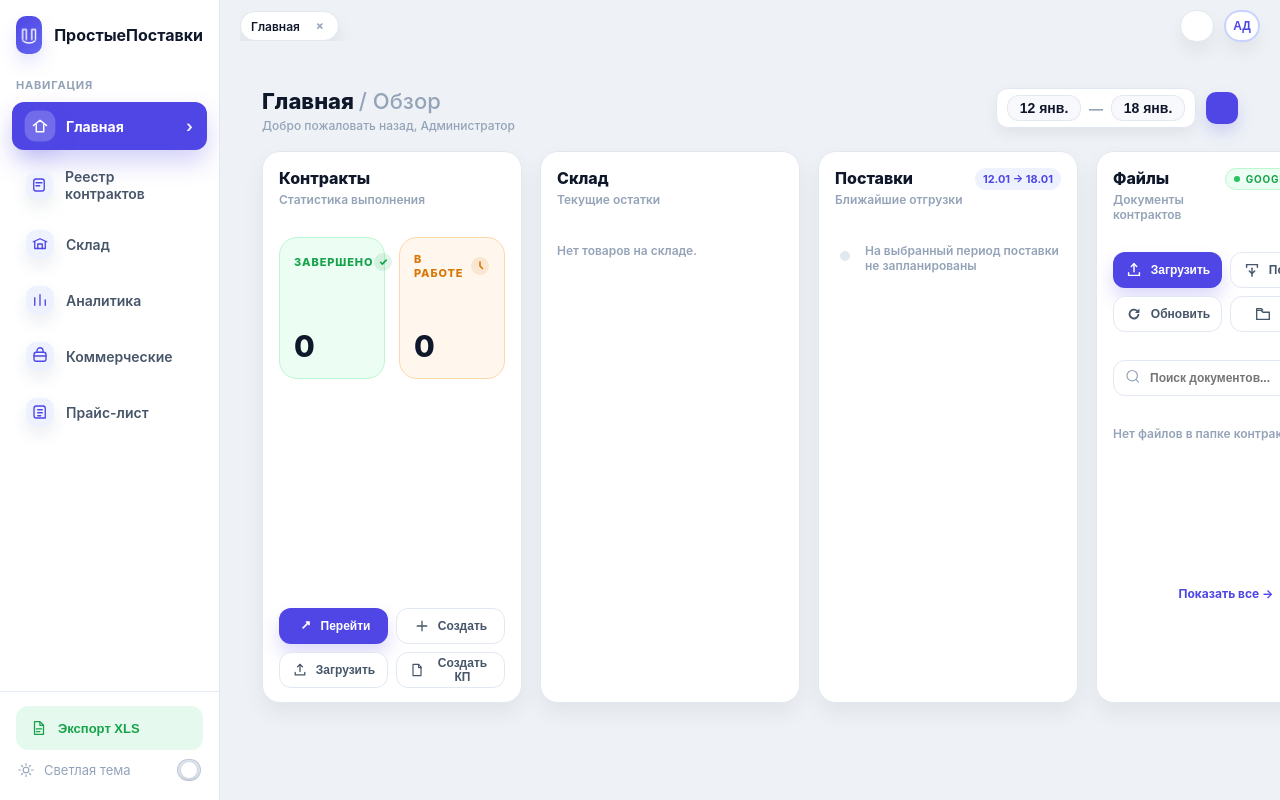
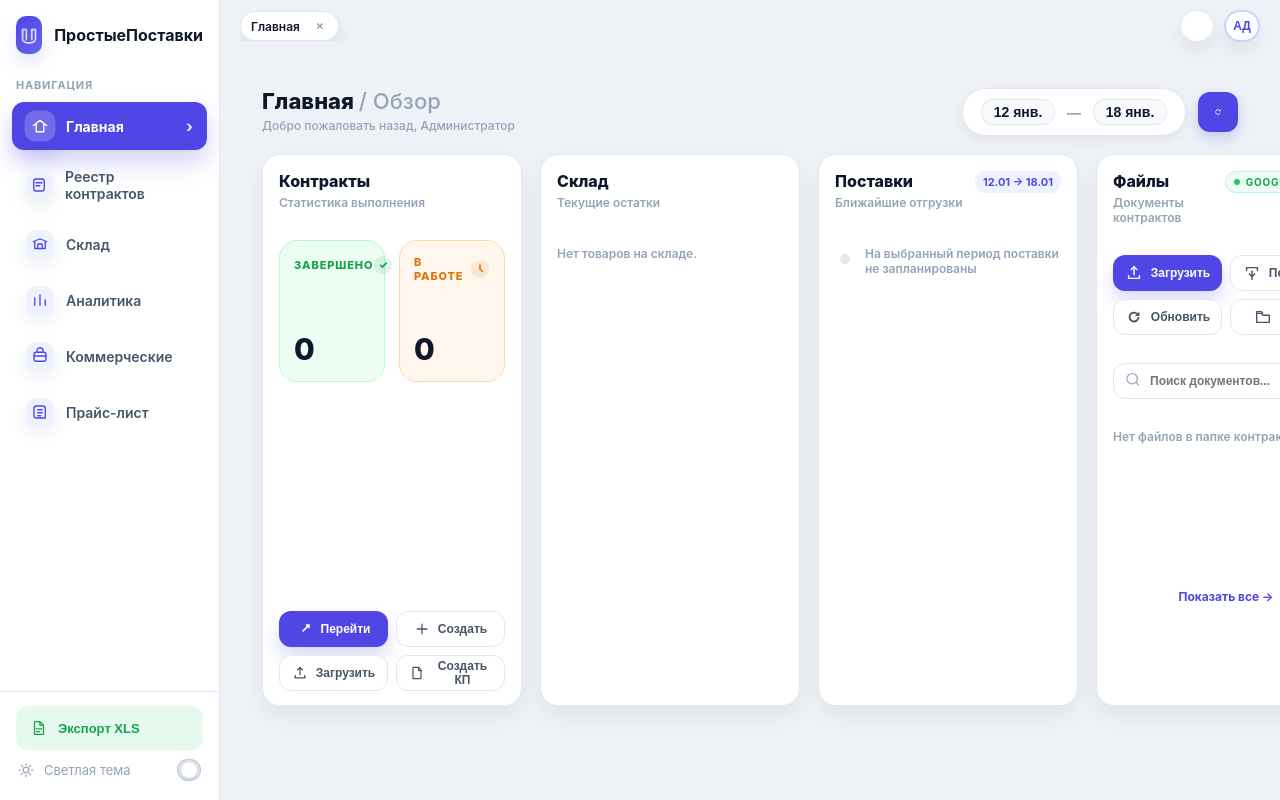
Before and after one commit to xotizwf-create/Uchet, a Flask app: page /app in a window 1280 px wide. Run offline with Flask 3, Linux system fonts and the light colour scheme; data comes from the database, SQL or seed files in the repository; data that the repository does not hold is empty; some libraries are stand-ins or nearby versions.

Commit message:
Update the appearance of the date range and refresh controls
Adjust the CSS for the `.home-v2-date-range` and `.home-v2-refresh` elements to match the new design specifications.

Replit-Commit-Author: Agent
Replit-Commit-Session-Id: 73e1536e-e55f-4016-b425-bbd0c6615453
Replit-Commit-Checkpoint-Type: full_checkpoint
Replit-Commit-Event-Id: cc1aa54a-eb80-4c38-9fcd-f701c30e080b
Replit-Commit-Screenshot-Url: https://storage.googleapis.com/screenshot-production-us-central1/71b0fa3c-181a-4fb8-8fff-0db6825ee66e/73e1536e-e55f-4016-b425-bbd0c6615453/ojzDnkX
Replit-Helium-Checkpoint-Created: true

```diff
--- a/templates/partials/ui_home.html
+++ b/templates/partials/ui_home.html
@@ -282,12 +282,12 @@
           '.home-v2-title{font-size:22px;font-weight:800;color:#0f172a;}'+
           '.home-v2-title span{font-weight:500;color:#94a3b8;}'+
           '.home-v2-subtitle{margin-top:4px;color:#94a3b8;font-size:12px;font-weight:500;}'+
-          '.home-v2-controls{display:flex;align-items:center;gap:10px;}'+
-          '.home-v2-date-range{display:flex;align-items:center;gap:8px;background:#fff;border:1px solid #e2e8f0;border-radius:12px;padding:6px 10px;box-shadow:0 6px 14px rgba(15,23,42,0.06);}'+
+          '.home-v2-controls{display:flex;align-items:center;gap:12px;}'+
+          '.home-v2-date-range{display:flex;align-items:center;gap:12px;background:#fff;border:1px solid #e2e8f0;border-radius:999px;padding:10px 18px;box-shadow:0 4px 12px rgba(15,23,42,0.06);}'+
           '.home-v2-date-input{border:none;background:transparent;font-weight:600;font-size:12px;color:#1f2937;outline:none;width:74px;text-align:center;}'+
           '.home-v2-date-sep{color:#94a3b8;font-weight:700;}'+
-          '.home-v2-refresh{width:32px;height:32px;border:none;border-radius:10px;background:#4f46e5;color:#fff;cursor:pointer;display:inline-flex;align-items:center;justify-content:center;box-shadow:0 8px 16px rgba(79,70,229,0.2);}'+
-          '.home-v2-refresh svg{width:16px;height:16px;}'+
+          '.home-v2-refresh{width:40px;height:40px;border:none;border-radius:12px;background:#4f46e5;color:#fff;cursor:pointer;display:inline-flex;align-items:center;justify-content:center;box-shadow:0 6px 14px rgba(79,70,229,0.25);}'+
+          '.home-v2-refresh svg{width:18px;height:18px;}'+
           '.home-v2-grid{display:grid;grid-template-columns:repeat(4,minmax(260px,1fr));gap:18px;align-items:stretch;}'+
           '@media (max-width: 1200px){.home-v2-grid{grid-template-columns:repeat(2,minmax(240px,1fr));}}'+
           '@media (max-width: 768px){.home-v2{padding:16px 14px 24px;} .home-v2-grid{grid-template-columns:1fr;} .home-v2-header{flex-direction:column;align-items:flex-start;gap:12px;} .home-v2-controls{width:100%;justify-content:space-between;} .home-v2-date-range{flex:1;justify-content:center;} }'+
```
Also changed, not shown: attached_assets/image_1768604337066.png (added).
